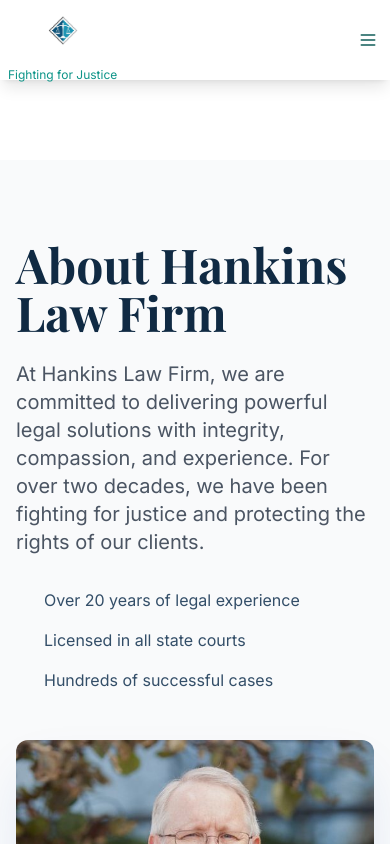
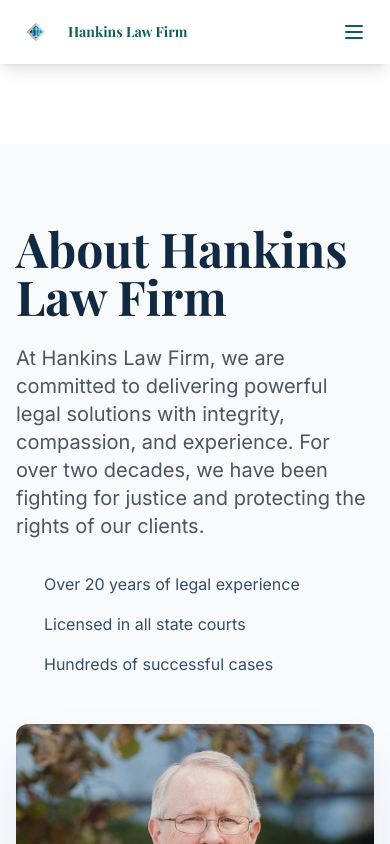
Before and after one commit to AwakenToRichnessAJIBOLA/hankins-law-firm, a React (Vite) app: page /hankins-law-firm/about in a window 390 px wide. Shown: the top 844 px of the page. Built offline with nearby package versions, Linux system fonts and the light colour scheme.

Commit message:
Fix mobile header appearance
Ensure the mobile header matches the website's design while maintaining a good size across all phone screens.

```diff
--- a/src/components/Header.tsx
+++ b/src/components/Header.tsx
@@ -9,29 +9,22 @@ const Header = () => {
 
   return (
     <header className="bg-white shadow-lg sticky top-0 z-50 animate-fade-in">
-      <div className="container mx-auto px-2 sm:px-4">
-        <div className="flex items-center justify-between h-20 sm:h-20 md:h-24 lg:h-32">
+      <div className="container mx-auto px-4">
+        <div className="flex items-center justify-between h-16 sm:h-20 md:h-24 lg:h-32">
           {/* Logo */}
-          <Link to="/" className="flex items-center space-x-2 sm:space-x-3 group flex-shrink-0 min-w-0">
-            <div className="flex items-center space-x-2 sm:space-x-3">
-              <div className="flex flex-col items-center">
+          <Link to="/" className="flex items-center space-x-3 group flex-shrink-0">
             <img
               src={logoSrc}
               alt="Hankins Law Firm logo"
-                  className="h-16 w-16 sm:h-16 sm:w-16 md:h-24 md:w-24 lg:h-32 lg:w-32 object-contain group-hover:scale-105 transition-transform flex-shrink-0"
+              className="h-10 w-10 sm:h-16 sm:w-16 md:h-24 md:w-24 lg:h-32 lg:w-32 object-contain group-hover:scale-105 transition-transform flex-shrink-0"
             />
-                <p className="text-xs text-teal-600 leading-tight whitespace-nowrap block sm:hidden mt-1">
+            <div className="min-w-0 flex-shrink">
+              <h1 className="font-display font-bold text-sm sm:text-lg md:text-xl lg:text-2xl text-teal-800 group-hover:text-teal-600 transition-colors leading-tight whitespace-nowrap">
+                Hankins Law Firm
+              </h1>
+              <p className="text-xs sm:text-sm text-teal-600 leading-tight whitespace-nowrap hidden sm:block">
                 Fighting for Justice
               </p>
-              </div>
-              <div className="min-w-0 flex-shrink hidden sm:block">
-                <h1 className="font-display font-bold text-sm md:text-lg lg:text-2xl text-teal-800 group-hover:text-teal-600 transition-colors leading-tight whitespace-nowrap truncate">
-                  Hankins Law Firm
-                </h1>
-                <p className="text-xs md:text-sm text-teal-600 leading-tight whitespace-nowrap truncate">
-                  Fighting for Justice
-                </p>
-              </div>
             </div>
           </Link>
 
@@ -93,9 +86,9 @@ const Header = () => {
           {/* Mobile Menu Button */}
           <button
             onClick={() => setIsMenuOpen(!isMenuOpen)}
-            className="lg:hidden text-teal-800 flex-shrink-0 p-1"
+            className="lg:hidden text-teal-800 flex-shrink-0 p-2"
           >
-            <svg className="w-5 h-5 sm:w-6 sm:h-6" fill="none" stroke="currentColor" viewBox="0 0 24 24">
+            <svg className="w-6 h-6" fill="none" stroke="currentColor" viewBox="0 0 24 24">
               <path strokeLinecap="round" strokeLinejoin="round" strokeWidth={2} d="M4 6h16M4 12h16M4 18h16" />
             </svg>
           </button>
```
Lines whose indentation alone changed are shown as unchanged.
